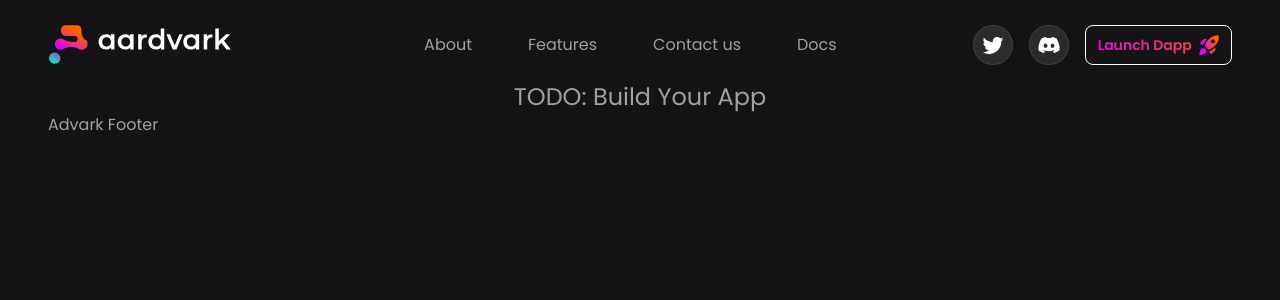
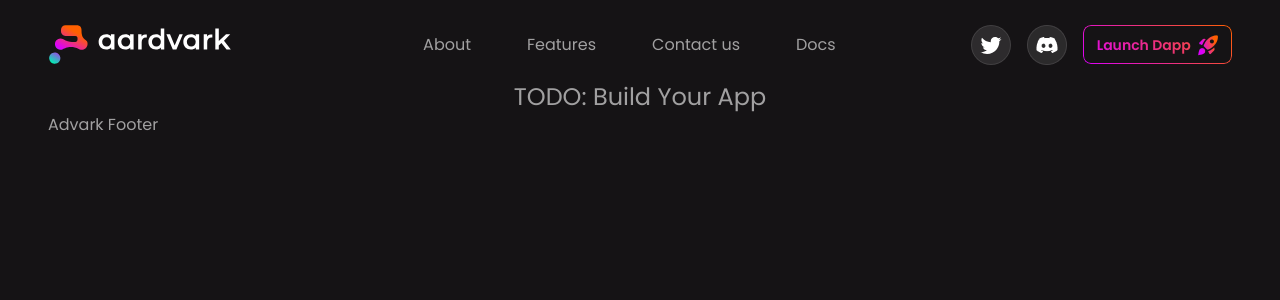
Before and after one commit to marvy-codes/advark-landingPage, a Vue app: page / in a window 1280 px wide. Shown: the top 300 px of the page. Built offline with nearby package versions, Linux system fonts and the light colour scheme; a web font is replaced by a local one.

Commit message:
fix: lunchdapp button

```diff
--- a/src/components/Layout/Button/DappButtonLite.vue
+++ b/src/components/Layout/Button/DappButtonLite.vue
@@ -1,7 +1,7 @@
 <template>
   <div class="">
     <button
-      class="custom_text_gradient rounded-lg border-[1px] px-[12px] py-[3px] text-sm font-semibold leading-8 text-[#FFFFFF]"
+      class="custom_text_gradient text-sm font-semibold leading-8 custom_border_gradient"
     >
       Launch Dapp
       <img
--- a/src/index.css
+++ b/src/index.css
@@ -12,11 +12,27 @@ body {
   color: #ffffff99;
 }
 .custom_text_gradient {
-  background: -webkit-linear-gradient(45deg, #db00fb, #ff6000);
+  background-image: -webkit-linear-gradient(45deg, #db00fb, #ff6000);
   -webkit-background-clip: text;
   -webkit-text-fill-color: transparent;
+  position: relative;
 }
-.custom_border_gradient {
-  border-image: -webkit-linear-gradient(45deg, #db00fb, #ff6000);
-  border-image-slice: 1;
+
+.custom_border_gradient{
+  position: relative;
+  padding: 3.5px 14px;
+  border-radius: 8px;
 }
+.custom_border_gradient::before {
+  content: "";
+  position: absolute;
+  inset: 0;
+  border-radius: 8px;
+  border: 1px solid transparent; /*2*/
+  background:linear-gradient(45deg, #db00fb, #ff6000) border-box;
+  -webkit-mask:
+     linear-gradient(#fff 0 0) content-box,
+     linear-gradient(#fff 0 0);
+  -webkit-mask-composite: xor;
+          mask-composite: exclude;
+}
```
